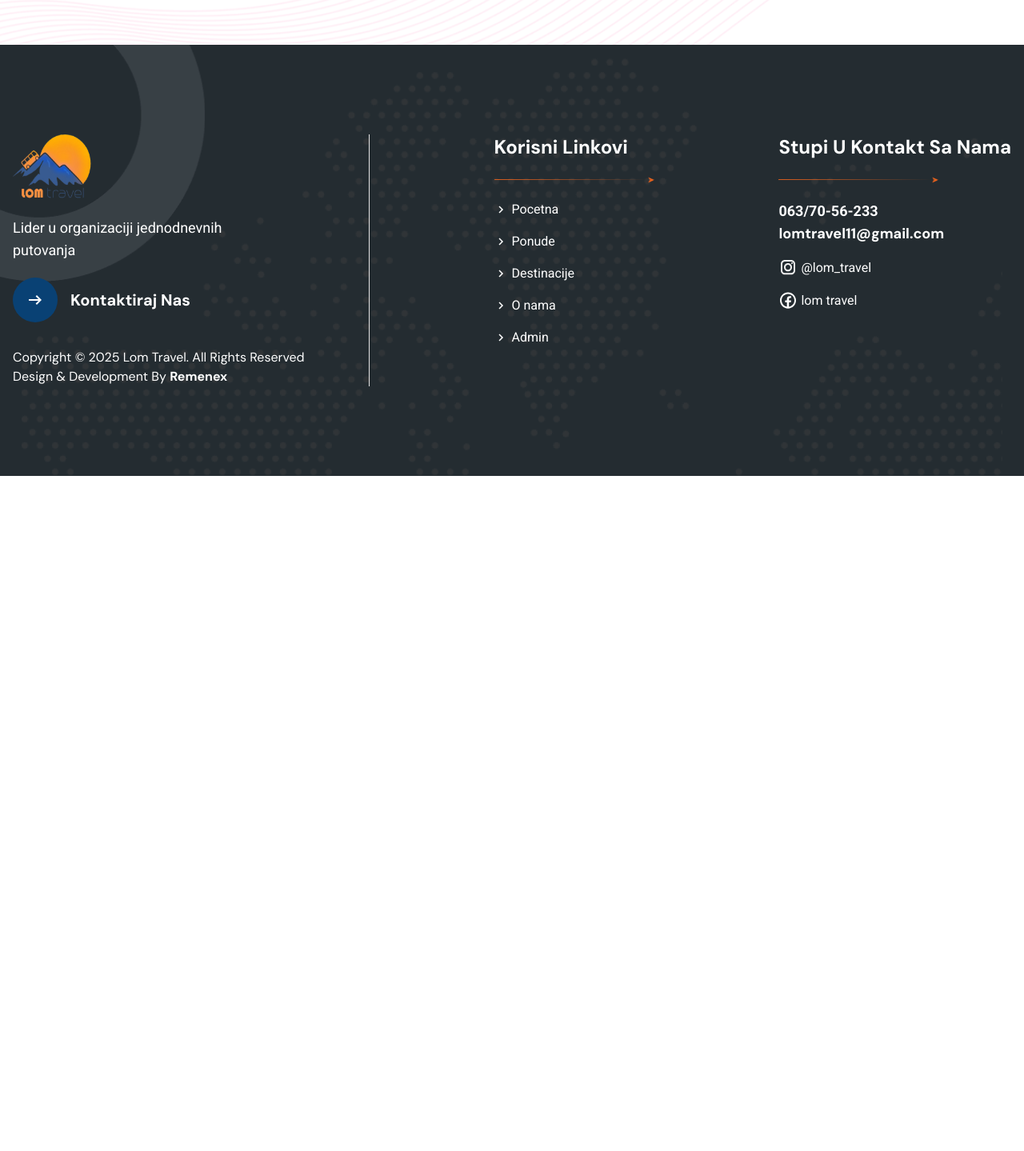
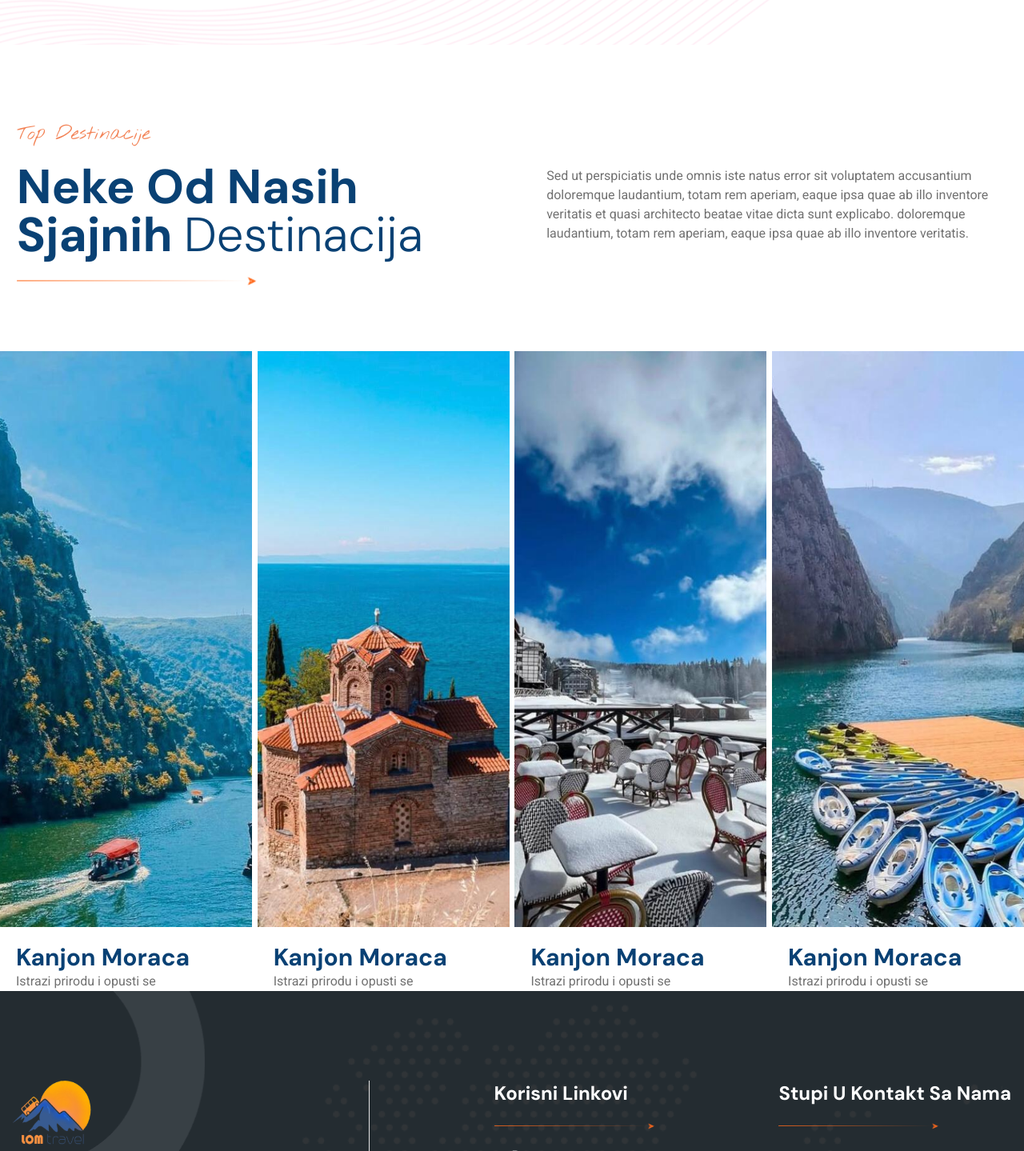
Before and after one commit to djordjeivanovic02/lomtravel, a Next.js app: page / in a window 1280 px wide. Shown: the part 1484-2923 px from the top of the page at 80% size. Before the commit the page ends 2079 px from the top, so only its background shows below. Built offline with nearby package versions, Linux system fonts and the light colour scheme.

Commit message:
Wide Widgets Section

```diff
--- a/app/components/destinationTabs.tsx
+++ b/app/components/destinationTabs.tsx
@@ -21,14 +21,14 @@ export default function DestinationTabs() {
         );
       case "departures":
         return (
-          <motion.p
+          <motion.div
             initial={{ opacity: 0, x: -50 }}
             animate={{ opacity: 1, x: 0 }}
             exit={{ opacity: 0, x: 50 }}
             transition={{ duration: 0.3 }}
           >
             <DeparturesTable />
-          </motion.p>
+          </motion.div>
         );
       case "notes":
         return (
--- a/app/components/offers.tsx
+++ b/app/components/offers.tsx
@@ -1,27 +1,61 @@
-"use client"
-import { useRef } from "react";
+"use client";
+import { useRef, useState, useEffect } from "react";
 import CustomIcon from "./icon";
 import VacattionOffer from "./vacationOffer";
 
 export default function Offers() {
-    const scrollContainerRef = useRef<HTMLDivElement>(null);
+  const scrollContainerRef = useRef<HTMLDivElement>(null);
+  const [showLeftButton, setShowLeftButton] = useState(false);
+  const [showRightButton, setShowRightButton] = useState(false);
 
-    const handleScrollRight = () => {
-        if(scrollContainerRef.current){
-            scrollContainerRef.current.scrollBy({left:250, behavior: "smooth"});
-        }
+  const checkScrollPosition = () => {
+    if (scrollContainerRef.current) {
+      const { scrollLeft, scrollWidth, clientWidth } =
+        scrollContainerRef.current;
+      setShowLeftButton(scrollLeft > 0);
+      setShowRightButton(scrollLeft < scrollWidth - clientWidth);
     }
-    const handleScrollLeft = () => {
-        if(scrollContainerRef.current){
-            scrollContainerRef.current.scrollBy({left:-250, behavior: "smooth"});
-        }
+  };
+
+  useEffect(() => {
+    const scrollContainer = scrollContainerRef.current;
+    if (scrollContainer) {
+      checkScrollPosition();
+      scrollContainer.addEventListener("scroll", checkScrollPosition);
     }
+    return () => {
+      if (scrollContainer) {
+        scrollContainer.removeEventListener("scroll", checkScrollPosition);
+      }
+    };
+  }, []);
+
+  const handleScrollRight = () => {
+    if (scrollContainerRef.current) {
+      scrollContainerRef.current.scrollBy({ left: 250, behavior: "smooth" });
+    }
+  };
+
+  const handleScrollLeft = () => {
+    if (scrollContainerRef.current) {
+      scrollContainerRef.current.scrollBy({ left: -250, behavior: "smooth" });
+    }
+  };
+
   return (
     <div className="relative w-full flex items-center">
-      <div className="rounded-full p-2 mr-4 border-2  items-center justify-center hover:bg-[#ddd] cursor-pointer bg-white hidden lg:flex" onClick={handleScrollLeft}>
+      <div
+        className={`rounded-full p-2 mr-4 border-2 items-center justify-center hover:bg-[#ddd] cursor-pointer bg-white hidden lg:flex duration-300 ${
+          !showLeftButton ? "opacity-0 pointer-events-none" : ""
+        }`}
+        onClick={handleScrollLeft}
+      >
         <CustomIcon name="arrow_left_alt" size={24} color="black" />
       </div>
-      <div className="flex overflow-x-auto space-x-8 hide-scrollbar" ref={scrollContainerRef}>
+      <div
+        className="flex overflow-x-auto space-x-8 hide-scrollbar px-5 md:px-0"
+        ref={scrollContainerRef}
+      >
         <VacattionOffer
           imageUrl="/images/church.png"
           location="Kopaonik, Srbija"
@@ -58,7 +92,12 @@ export default function Offers() {
           price={34}
         />
       </div>
-      <div className="p-2 rounded-full border-2 ml-4 items-center justify-center hover:bg-[#ddd] cursor-pointer bg-white hidden lg:flex" onClick={handleScrollRight}>
+      <div
+        className={`p-2 rounded-full border-2 ml-4 items-center justify-center hover:bg-[#ddd] cursor-pointer bg-white hidden lg:flex duration-300 ${
+          !showRightButton ? "opacity-0 pointer-events-none" : ""
+        }`}
+        onClick={handleScrollRight}
+      >
         <CustomIcon name="arrow_right_alt" size={24} color="black" />
       </div>
     </div>
--- /dev/null
+++ b/app/components/wideWidget.tsx
@@ -0,0 +1,26 @@
+type Props = {
+  image: string;
+  title: string;
+  description: string;
+};
+
+export default function WideWidget({ image, title, description }: Props) {
+  return (
+    <div className="w-full lg:w-[24.6%] group lg:hover:w-[35%] transition-all duration-500 mt-7 lg:mt-0">
+      <div
+        className="w-full h-[475px] md:h-[720px] bg-bottom bg-cover"
+        style={{ backgroundImage: `url('${image}')` }}
+      >
+        <div className="w-full h-full bg-black bg-opacity-40 opacity-0 group-hover:opacity-100 duration-500 cursor-pointer flex items-center justify-center">
+            <div className="w-32 h-32 rounded-full bg-main bg-opacity-30 flex items-center justify-center">
+                <p className="font-bold text-white">SAZNAJ VISE</p>
+            </div>
+        </div>
+      </div>
+      <div className="px-5 mt-5">
+        <h1 className="text-3xl text-title font-bold">{title}</h1>
+        <p className="font-roboto text-base text-lightText">{description}</p>
+      </div>
+    </div>
+  );
+}
--- a/app/page.tsx
+++ b/app/page.tsx
@@ -2,6 +2,30 @@ import Image from "next/image";
 import HeroSearch from "./components/heroSearch";
 import VacattionOffer from "./components/vacationOffer";
 import Offers from "./components/offers";
+import WideWidget from "./components/wideWidget";
+
+const wideData = [
+  {
+    image: "/images/img1.png",
+    title: "Kanjon Moraca",
+    description: "Istrazi prirodu i opusti se",
+  },
+  {
+    image: "/images/img2.png",
+    title: "Kanjon Moraca",
+    description: "Istrazi prirodu i opusti se",
+  },
+  {
+    image: "/images/img3.png",
+    title: "Kanjon Moraca",
+    description: "Istrazi prirodu i opusti se",
+  },
+  {
+    image: "/images/img4.png",
+    title: "Kanjon Moraca",
+    description: "Istrazi prirodu i opusti se",
+  },
+];
 
 export default function Index() {
   return (
@@ -26,8 +50,10 @@ export default function Index() {
 
       <section className="CurrentOffers w-full mt-24 bg-[url('/images/red_lines.svg')]">
         <div className="container">
-          <h3 className="font-handwritten text-2xl text-main">Sjajne Ture</h3>
-          <h2 className="font-bold text-6xl text-title max-w-xl my-5">
+          <h3 className="font-handwritten text-xl md:text-2xl text-main">
+            Sjajne Ture
+          </h3>
+          <h2 className="font-bold text text-4xl md:text-6xl text-title max-w-xl my-5">
             Nase Aktuelne Ponude
           </h2>
           <Image
@@ -38,13 +64,52 @@ export default function Index() {
           />
         </div>
         <div className="w-full flex justify-center">
-          <div className="w-full max-w-[1500px] px-5">
+          <div className="w-full max-w-[1500px] px-0 md:px-5">
             <div className="py-14">
               <Offers />
             </div>
           </div>
         </div>
       </section>
+
+      <section className="TopDestinations w-full mt-24">
+        <div className="container">
+          <div className="flex flex-col lg:flex-row justify-between items-start lg:items-center">
+            <div>
+              <h3 className="font-handwritten text-xl md:text-2xl text-main">
+                Top Destinacije
+              </h3>
+              <h2 className="font-bold text text-4xl md:text-6xl text-title max-w-xl my-5">
+                Neke Od Nasih Sjajnih{" "}
+                <span className="font-light">Destinacija</span>
+              </h2>
+              <Image
+                src="/images/orange_arrow.svg"
+                width={300}
+                height={10}
+                alt="Orange Arrow"
+              />
+            </div>
+            <p className="font-roboto text-sm md:text-base max-w-xl text-lightText mt-5 lg:mt-0">
+              Sed ut perspiciatis unde omnis iste natus error sit voluptatem
+              accusantium doloremque laudantium, totam rem aperiam, eaque ipsa
+              quae ab illo inventore veritatis et quasi architecto beatae vitae
+              dicta sunt explicabo. doloremque laudantium, totam rem aperiam,
+              eaque ipsa quae ab illo inventore veritatis.
+            </p>
+          </div>
+        </div>
+        <div className="w-full flex flex-col lg:flex-row mt-16 lg:mt-20 justify-between">
+          {wideData.map((data) => (
+            <WideWidget
+              key={data.image}
+              image={data.image}
+              title={data.title}
+              description={data.description}
+            />
+          ))}
+        </div>
+      </section>
     </div>
   );
 }
```
Also changed, not shown: 1 other file (tests, documents, lock files or other folders).
